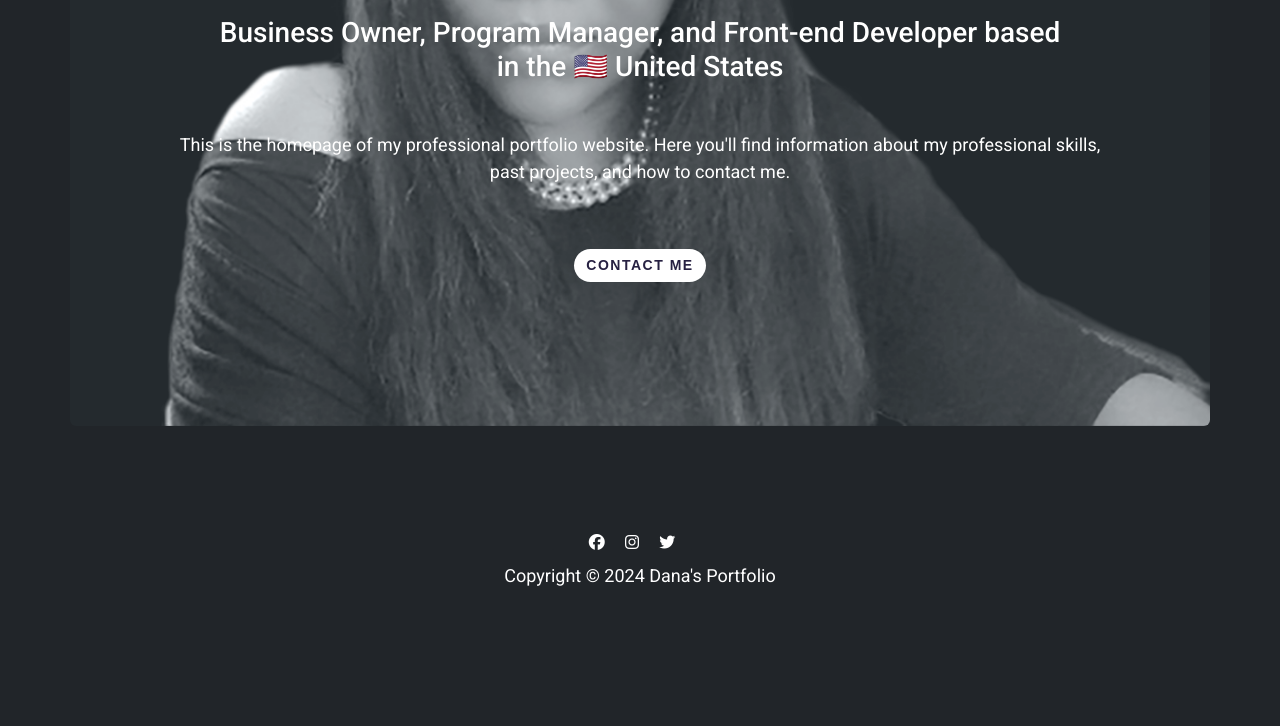
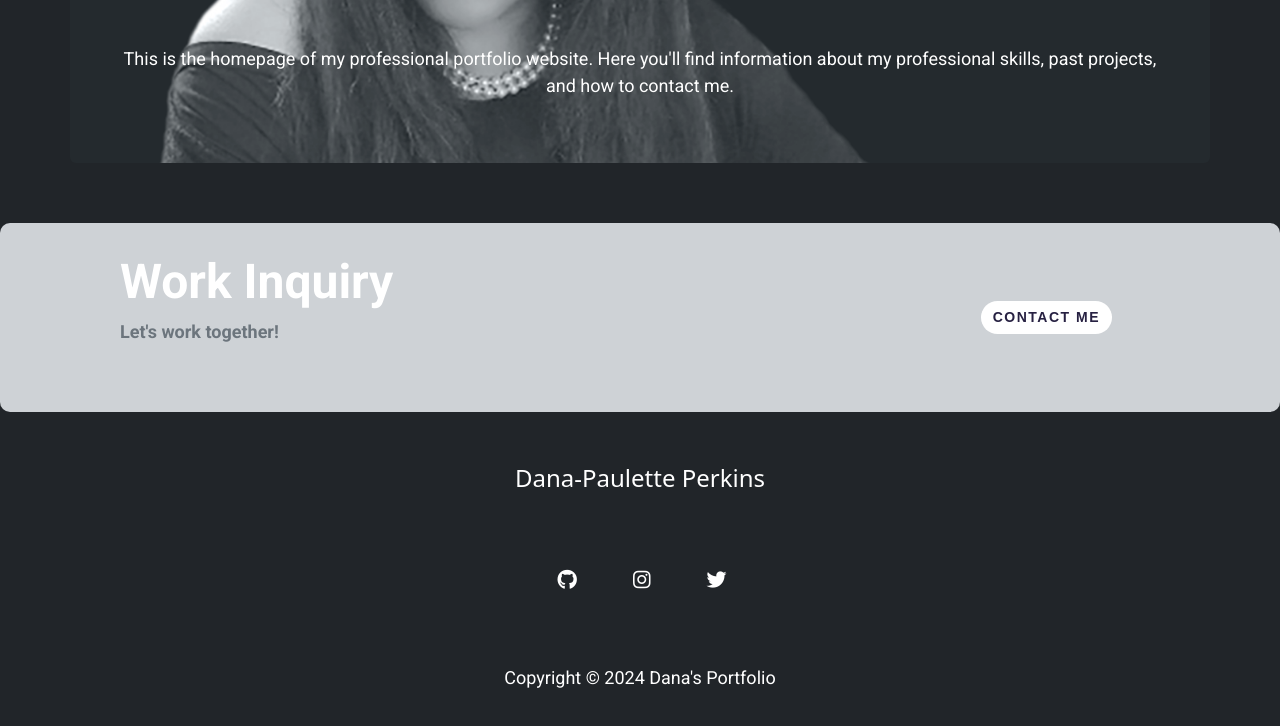
Before and after one commit to dperki02/portfolio, a plain HTML site: page index.html in a window 1280 px wide. Shown: the part 448-1174 px from the top of the page. Before the commit the page ends 1101 px from the top, so only its background shows below. Drawn offline with nearby package versions, Linux system fonts and the light colour scheme.

Commit message:
Updated with footer

```diff
--- a/index.html
+++ b/index.html
@@ -54,30 +54,44 @@
   </div>
 </nav>
 
-    <div class="container bg-image p-5 text-center shadow-1-strong rounded mb-5 hero img-fluid">
-        <div class="caption m-5">
+<div class="container bg-image p-5 text-center shadow-1-strong rounded hero img-fluid">
+        <div class="caption mt-5">
           <h3 class="m-2">Hello Friend, 👋🏽 Welcome to My Professional Portfolio</h3>
           <h3>Welcome to My Professional Portfolio</h3>
           <h1 class="roboto-bold " >DANA-PAULETTE PERKINS</h1>
           <h3 class="m-5">Business Owner, Program Manager, and Front-end Developer based in the 🇺🇸 United States</h3>
             <p>This is the homepage of my professional portfolio website. Here you'll find information about my professional skills, past projects, and how to contact me.</p>
-            <a href="/contact.html" class="btn btn-dark montserrat-button m-5">CONTACT ME</a>
         </div>
     </div>
-
-    <footer>
-        <div class="container p-5">
-            <div class="m-2 text-center">
-          <i class="fa-brands fa-facebook me-3"></i>
-          <i class="fa-brands fa-instagram me-3"></i>
-          <i class="fa-brands fa-twitter me-3"></i>
+  <footer>
+    <div class="contact-box d-flex justify-content-between d-none d-md-flex">
+    <div>
+      <h4 class="roboto-bold font-weight-bold">
+        Work Inquiry
+      </h4>
+      <p class="roboto-bold text-secondary">Let's work together!</p>
+    </div>
+    <div>
+      <a href="/contact.html" class="btn btn-dark montserrat-button m-5">CONTACT ME</a>
+    </div>
+    </div>
+    <div class="container d-flex justify-content-center p-5">
+      <a href="mailto:dana.p.perkins@gmail.com" class = "email-link">Dana-Paulette Perkins</a>
+      </div>
+      <div class="d-flex justify-content-center p-3">
+        <a href="https://github.com/dperki02">
+           <i class="social-link fa-brands fa-github me-3"></i>
+        </a>
+        <a href="">
+          <i class="social-link fa-brands fa-instagram me-3"></i>
+        </a>
+        <a href="">
+          <i class="social-link fa-brands fa-twitter me-3"></i>
+        </a>
         </div>
-            <p class="text-center"> Copyright &copy; 2024 Dana's Portfolio</p>
+            <p class="m-5 text-center"> Copyright &copy; 2024 Dana's Portfolio</p>
         </div>
     </footer>
 
-
-
-
   </body>
 </html>
--- a/styles/portfolio.css
+++ b/styles/portfolio.css
@@ -4,9 +4,6 @@
     --secondary-color: white;
     --tertiary-color: #272142;
 }
-
-
-
 
 body{
     color: var(--secondary-color);
@@ -57,6 +54,10 @@ h1 {
     margin-top: 72px !important;
     letter-spacing: 7px;
     font-size: 72px;
+}
+
+h4 {
+  font-size: 48px;
 }
 
 .content-container {
@@ -122,6 +123,43 @@ nav ul {
 
 }
 
+footer {
+  margin: 60px 0;
+}
+
+footer .contact-box {
+  background-color: rgb(206, 210, 214);
+  padding: 30px 120px;
+  border-radius:10px;
+}
+
+footer .contact-box p {
+  margin: 0;
+}
+
+footer .email-link {
+  text-decoration: none;
+  color: var(--secondary-color);
+  font-size: 24px;
+}
+
+footer .email-link:hover {
+  color: lightslategray;
+}
+
+a .social-link {
+  text-decoration: none;
+  color: var(--secondary-color);
+  font-size: 20px;
+  margin: 0 20px;
+  padding: 10px;
+  transition: all 100ms ease-in-out;
+}
+
+a .social-link:hover {
+  color: #F65282;
+}
+
 @media (max-width: 900px) {
   h1 {
     font-size: 44px;
@@ -146,6 +184,10 @@ nav ul {
     display: none;
   }
 
+  h4 {
+    font-size: 26px;
+  }
+
   .description {
     text-align: center;
   }
@@ -154,5 +196,10 @@ nav ul {
     font-size: 14px;
   }
 
+  footer .contact-box {
+    padding: 30px;
+  }
+
+
 
 }
```
Also changed, not shown: media/dana logo.jpeg.
